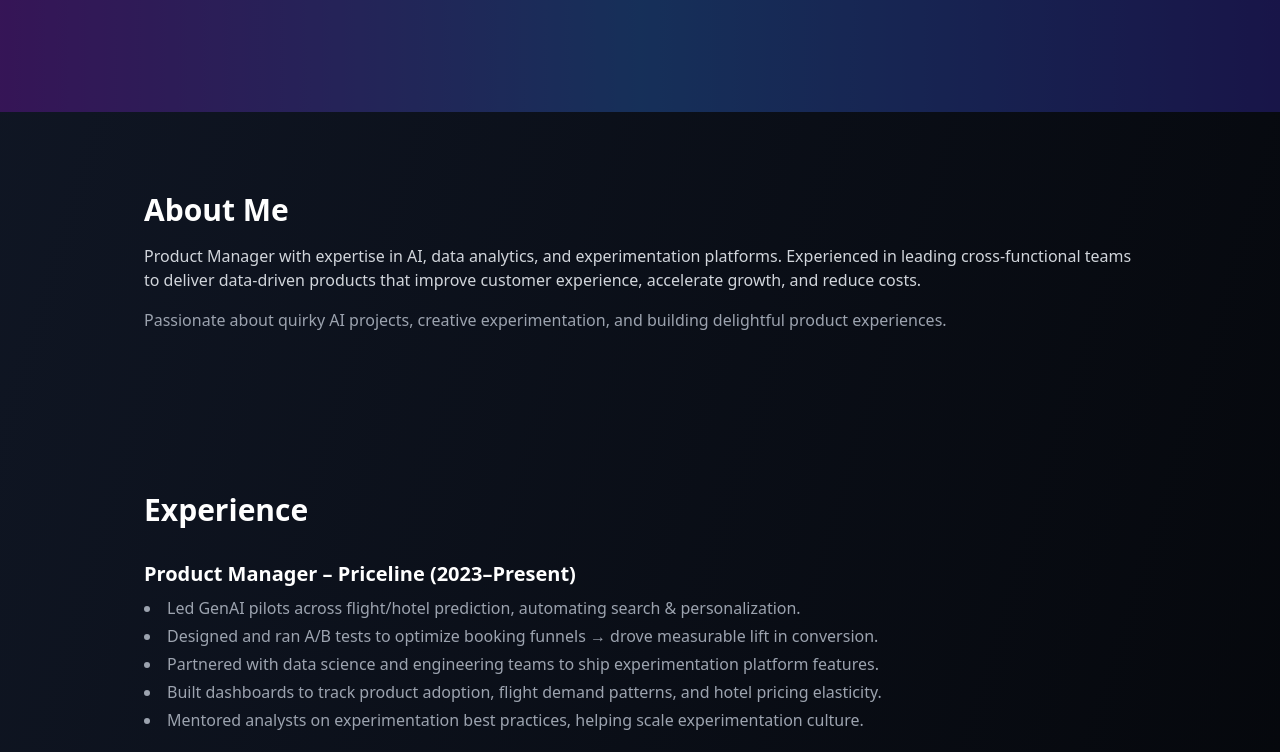
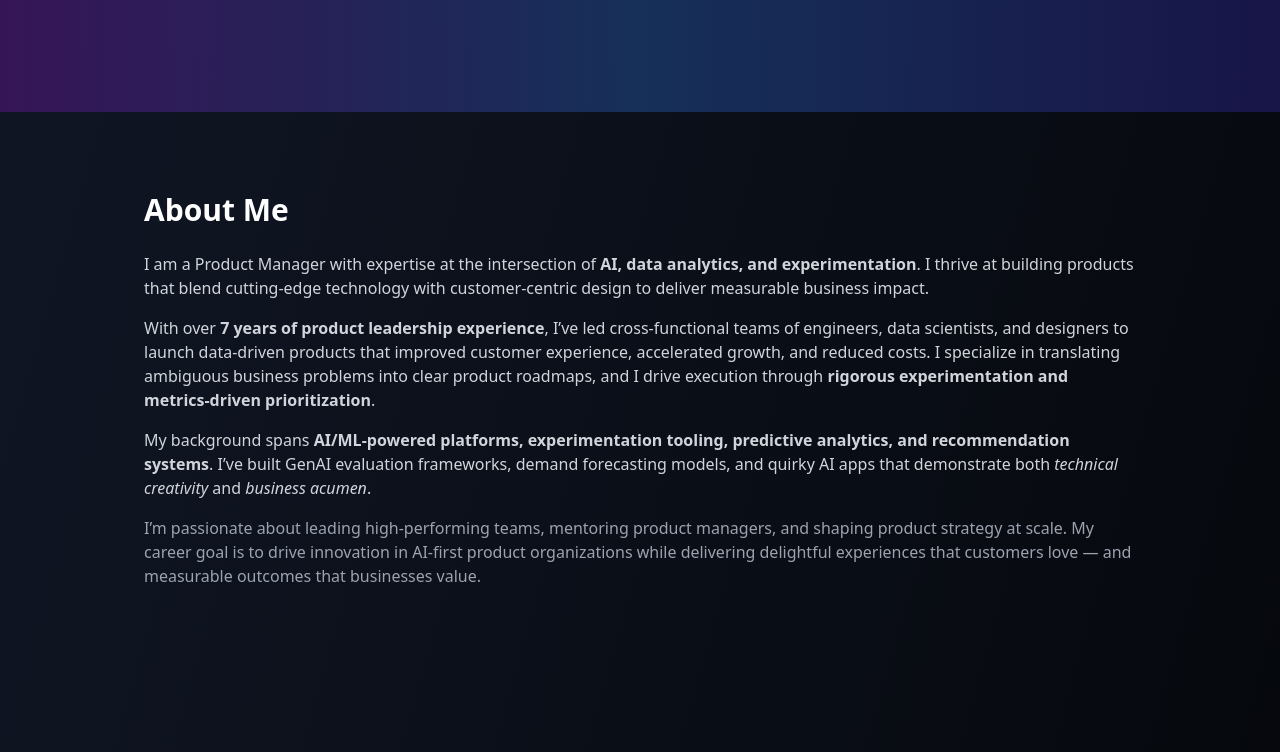
Before and after one commit to ibrahimasifali94/portfolio, a React (Vite) app in the folder portfolio-react-netlify 3/: page / in a window 1280 px wide. Shown: the part 688-1440 px from the top of the page. Built offline with nearby package versions, Linux system fonts and the light colour scheme.

Commit message:
Update About.jsx

```diff
--- a/portfolio-react-netlify 3/src/components/About.jsx
+++ b/portfolio-react-netlify 3/src/components/About.jsx
@@ -1,14 +1,32 @@
 export default function About() {
   return (
     <div className="max-w-5xl mx-auto py-20 px-4">
-      <h2 className="text-3xl font-bold mb-4">About Me</h2>
+      <h2 className="text-3xl font-bold mb-6">About Me</h2>
       <p className="text-gray-300 mb-4">
-        Product Manager with expertise in AI, data analytics, and experimentation platforms.
-        Experienced in leading cross-functional teams to deliver data-driven products that improve
-        customer experience, accelerate growth, and reduce costs.
+        I am a Product Manager with expertise at the intersection of{" "}
+        <span className="font-semibold">AI, data analytics, and experimentation</span>.
+        I thrive at building products that blend cutting-edge technology with
+        customer-centric design to deliver measurable business impact.
+      </p>
+      <p className="text-gray-300 mb-4">
+        With over <span className="font-semibold">7 years of product leadership experience</span>,
+        I’ve led cross-functional teams of engineers, data scientists, and designers
+        to launch data-driven products that improved customer experience, accelerated
+        growth, and reduced costs. I specialize in translating ambiguous business
+        problems into clear product roadmaps, and I drive execution through
+        <span className="font-semibold"> rigorous experimentation and metrics-driven prioritization</span>.
+      </p>
+      <p className="text-gray-300 mb-4">
+        My background spans <span className="font-semibold">AI/ML-powered platforms, experimentation tooling,
+        predictive analytics, and recommendation systems</span>. I’ve built GenAI evaluation frameworks,
+        demand forecasting models, and quirky AI apps that demonstrate both
+        <span className="italic"> technical creativity</span> and <span className="italic">business acumen</span>.
       </p>
       <p className="text-gray-400">
-        Passionate about quirky AI projects, creative experimentation, and building delightful product experiences.
+        I’m passionate about leading high-performing teams, mentoring product managers,
+        and shaping product strategy at scale. My career goal is to drive innovation in
+        AI-first product organizations while delivering delightful experiences that
+        customers love — and measurable outcomes that businesses value.
       </p>
     </div>
   );
```
